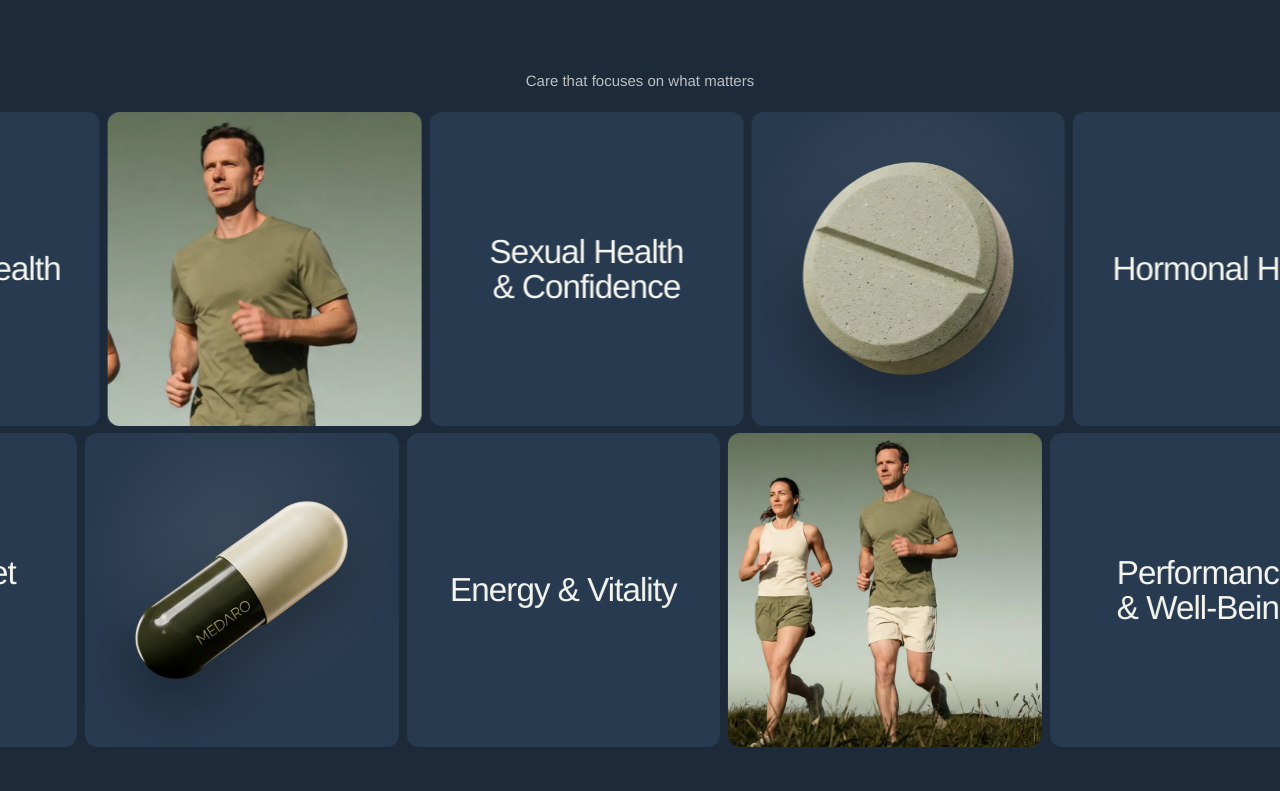
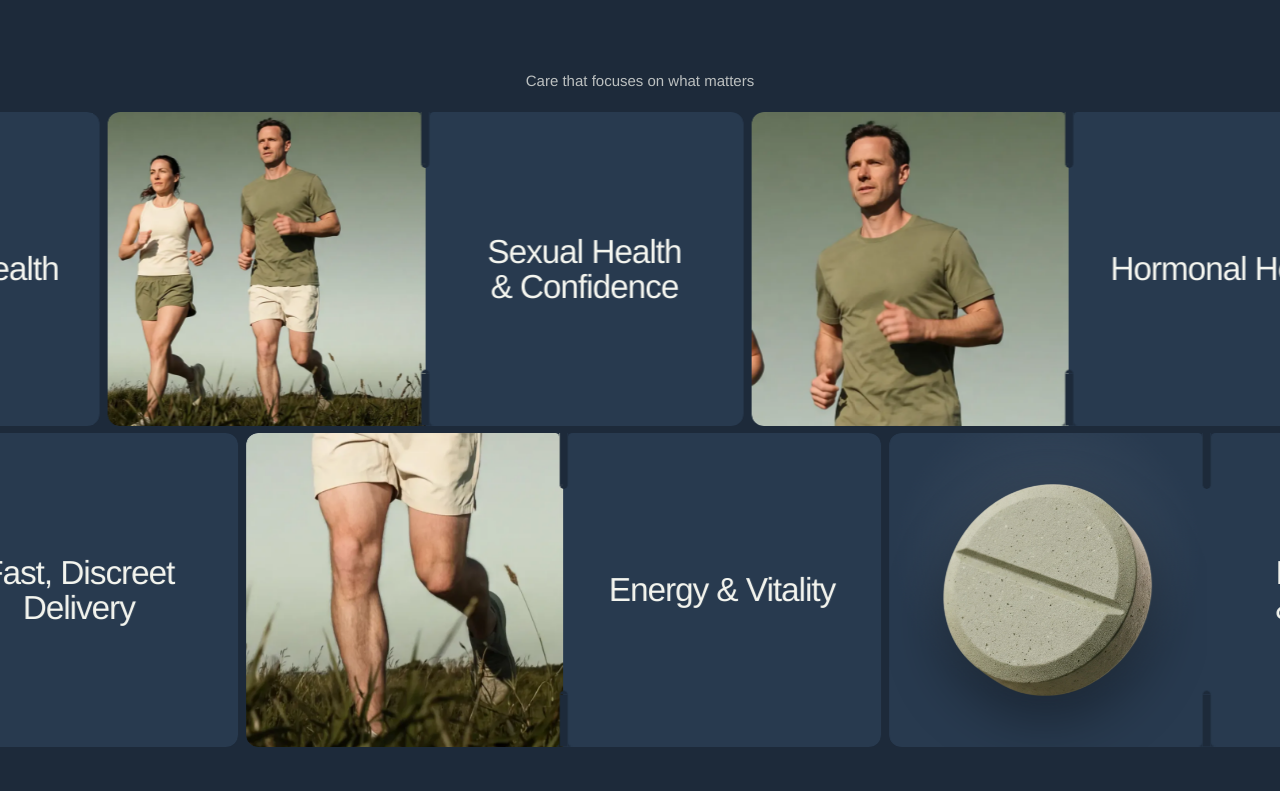
Before and after one commit to nodedesignagency/Medaro, a plain HTML site: page site/index.html in a window 1280 px wide. Shown: the part 3029-3820 px from the top of the page. Drawn offline with Linux system fonts and the light colour scheme; a web font is replaced by a local one.

Commit message:
Men's Health: link each care point to its image with the button's notched join
Image and text tiles become one piece with a round-ended notch top and
bottom at the seam, like the lime arrow button; unrelated tiles keep the
open gap. Images re-paired to their points.

Co-Authored-By: Claude Opus 5.5 <noreply@anthropic.com>
Claude-Session: https://claude.ai/code/session_01Px9K4U3vNQbEsCR7ox1kkN

```diff
--- a/site/index.html
+++ b/site/index.html
@@ -227,8 +227,8 @@
   <!-- SECTION:home/mens-health START · styles: sections/home/mens-health.css · scripts: main.js (scenes, drift) · assets: assets/images/standin-mh-*.webp, assets/images/supplements/tablet-round.webp, capsule.webp
        After the user's "When we can help" reference (2026-11-19). The page turns blue while this section holds the middle of
        the screen (data-scene). Copy: content/home.md → Men's Health, word for word. Photos are stand-ins cropped from the hero
-       photo; real ones are made after the design is approved (data-brief). Each row repeats its tiles so it covers any width;
-       only the first set is read by screen readers. -->
+       photo; real ones are made after the design is approved (data-brief). Text tiles are linked to their image as
+       pairs (notched join, after the arrow button). -->
   <section class="mh" id="mens-health" aria-labelledby="mh-title" data-scene="mens">
     <div class="mh__frame">
       <p class="mh__eyebrow">Men's Health. On Your Terms.</p>
@@ -237,34 +237,61 @@
       <p class="mh__label" id="mh-care">Care that focuses on what matters</p>
     </div>
 
+    <!-- Each care point is linked to its image like the two halves of the arrow button: one piece, a round-ended notch
+         top and bottom at the join (mask in mens-health.css). Rows repeat their pairs to cover any width; only the first
+         set is read by screen readers. -->
     <div class="mh__rows" role="list" aria-labelledby="mh-care">
       <div class="mh__row" data-drift="-1">
-            <div class="mh__tile mh__tile--photo media-brief" data-brief="Man in his forties outdoors, relaxed and confident, soft daylight, olive and blue tones; real, not posed" aria-hidden="true"><img src="assets/images/standin-mh-man.webp" alt="" width="800" height="800" loading="lazy"></div>
-            <div class="mh__tile mh__tile--text" role="listitem">Sexual Health &amp; Confidence</div>
-            <div class="mh__tile mh__tile--product" aria-hidden="true"><img src="assets/images/supplements/tablet-round.webp" alt="" loading="lazy"></div>
-            <div class="mh__tile mh__tile--text" role="listitem">Hormonal Health</div>
-            <div class="mh__tile mh__tile--photo media-brief" data-brief="Man in his forties outdoors, relaxed and confident, soft daylight, olive and blue tones; real, not posed" aria-hidden="true"><img src="assets/images/standin-mh-man.webp" alt="" width="800" height="800" loading="lazy"></div>
-            <div class="mh__tile mh__tile--text" aria-hidden="true">Sexual Health &amp; Confidence</div>
-            <div class="mh__tile mh__tile--product" aria-hidden="true"><img src="assets/images/supplements/tablet-round.webp" alt="" loading="lazy"></div>
-            <div class="mh__tile mh__tile--text" aria-hidden="true">Hormonal Health</div>
-            <div class="mh__tile mh__tile--photo media-brief" data-brief="Man in his forties outdoors, relaxed and confident, soft daylight, olive and blue tones; real, not posed" aria-hidden="true"><img src="assets/images/standin-mh-man.webp" alt="" width="800" height="800" loading="lazy"></div>
-            <div class="mh__tile mh__tile--text" aria-hidden="true">Sexual Health &amp; Confidence</div>
-            <div class="mh__tile mh__tile--product" aria-hidden="true"><img src="assets/images/supplements/tablet-round.webp" alt="" loading="lazy"></div>
-            <div class="mh__tile mh__tile--text" aria-hidden="true">Hormonal Health</div>
+        <div class="mh__pair" role="listitem">
+          <div aria-hidden="true" class="mh__tile mh__tile--photo media-brief" data-brief="Couple at ease together outdoors, candid, warm light; no clinical setting"><img src="assets/images/standin-mh-couple.webp" alt="" width="800" height="800" loading="lazy"></div>
+          <div class="mh__tile mh__tile--text">Sexual Health &amp; Confidence</div>
+        </div>
+        <div class="mh__pair" role="listitem">
+          <div aria-hidden="true" class="mh__tile mh__tile--photo media-brief" data-brief="Man in his forties outdoors, relaxed and confident, soft daylight; real, not posed"><img src="assets/images/standin-mh-man.webp" alt="" width="800" height="800" loading="lazy"></div>
+          <div class="mh__tile mh__tile--text">Hormonal Health</div>
+        </div>
+        <div class="mh__pair" aria-hidden="true">
+          <div aria-hidden="true" class="mh__tile mh__tile--photo media-brief" data-brief="Couple at ease together outdoors, candid, warm light; no clinical setting"><img src="assets/images/standin-mh-couple.webp" alt="" width="800" height="800" loading="lazy"></div>
+          <div class="mh__tile mh__tile--text">Sexual Health &amp; Confidence</div>
+        </div>
+        <div class="mh__pair" aria-hidden="true">
+          <div aria-hidden="true" class="mh__tile mh__tile--photo media-brief" data-brief="Man in his forties outdoors, relaxed and confident, soft daylight; real, not posed"><img src="assets/images/standin-mh-man.webp" alt="" width="800" height="800" loading="lazy"></div>
+          <div class="mh__tile mh__tile--text">Hormonal Health</div>
+        </div>
+        <div class="mh__pair" aria-hidden="true">
+          <div aria-hidden="true" class="mh__tile mh__tile--photo media-brief" data-brief="Couple at ease together outdoors, candid, warm light; no clinical setting"><img src="assets/images/standin-mh-couple.webp" alt="" width="800" height="800" loading="lazy"></div>
+          <div class="mh__tile mh__tile--text">Sexual Health &amp; Confidence</div>
+        </div>
+        <div class="mh__pair" aria-hidden="true">
+          <div aria-hidden="true" class="mh__tile mh__tile--photo media-brief" data-brief="Man in his forties outdoors, relaxed and confident, soft daylight; real, not posed"><img src="assets/images/standin-mh-man.webp" alt="" width="800" height="800" loading="lazy"></div>
+          <div class="mh__tile mh__tile--text">Hormonal Health</div>
+        </div>
       </div>
       <div class="mh__row" data-drift="1" data-phase="0.5">
-            <div class="mh__tile mh__tile--text" role="listitem">Energy &amp; Vitality</div>
-            <div class="mh__tile mh__tile--photo media-brief" data-brief="Couple at ease together outdoors, candid, warm light; no clinical setting" aria-hidden="true"><img src="assets/images/standin-mh-couple.webp" alt="" width="800" height="800" loading="lazy"></div>
-            <div class="mh__tile mh__tile--text" role="listitem">Performance &amp; Well-Being</div>
-            <div class="mh__tile mh__tile--photo media-brief" data-brief="Close crop of a man running or training, motion, morning light" aria-hidden="true"><img src="assets/images/standin-mh-stride.webp" alt="" width="800" height="800" loading="lazy"></div>
-            <div class="mh__tile mh__tile--text" role="listitem">Fast, Discreet Delivery</div>
-            <div class="mh__tile mh__tile--product" aria-hidden="true"><img src="assets/images/supplements/capsule.webp" alt="" loading="lazy"></div>
-            <div class="mh__tile mh__tile--text" aria-hidden="true">Energy &amp; Vitality</div>
-            <div class="mh__tile mh__tile--photo media-brief" data-brief="Couple at ease together outdoors, candid, warm light; no clinical setting" aria-hidden="true"><img src="assets/images/standin-mh-couple.webp" alt="" width="800" height="800" loading="lazy"></div>
-            <div class="mh__tile mh__tile--text" aria-hidden="true">Performance &amp; Well-Being</div>
-            <div class="mh__tile mh__tile--photo media-brief" data-brief="Close crop of a man running or training, motion, morning light" aria-hidden="true"><img src="assets/images/standin-mh-stride.webp" alt="" width="800" height="800" loading="lazy"></div>
-            <div class="mh__tile mh__tile--text" aria-hidden="true">Fast, Discreet Delivery</div>
-            <div class="mh__tile mh__tile--product" aria-hidden="true"><img src="assets/images/supplements/capsule.webp" alt="" loading="lazy"></div>
+        <div class="mh__pair" role="listitem">
+          <div aria-hidden="true" class="mh__tile mh__tile--photo media-brief" data-brief="Close crop of a man running or training, motion, morning light"><img src="assets/images/standin-mh-stride.webp" alt="" width="800" height="800" loading="lazy"></div>
+          <div class="mh__tile mh__tile--text">Energy &amp; Vitality</div>
+        </div>
+        <div class="mh__pair" role="listitem">
+          <div aria-hidden="true" class="mh__tile mh__tile--product"><img src="assets/images/supplements/tablet-round.webp" alt="" loading="lazy"></div>
+          <div class="mh__tile mh__tile--text">Performance &amp; Well-Being</div>
+        </div>
+        <div class="mh__pair" role="listitem">
+          <div aria-hidden="true" class="mh__tile mh__tile--product"><img src="assets/images/supplements/capsule.webp" alt="" loading="lazy"></div>
+          <div class="mh__tile mh__tile--text">Fast, Discreet Delivery</div>
+        </div>
+        <div class="mh__pair" aria-hidden="true">
+          <div aria-hidden="true" class="mh__tile mh__tile--photo media-brief" data-brief="Close crop of a man running or training, motion, morning light"><img src="assets/images/standin-mh-stride.webp" alt="" width="800" height="800" loading="lazy"></div>
+          <div class="mh__tile mh__tile--text">Energy &amp; Vitality</div>
+        </div>
+        <div class="mh__pair" aria-hidden="true">
+          <div aria-hidden="true" class="mh__tile mh__tile--product"><img src="assets/images/supplements/tablet-round.webp" alt="" loading="lazy"></div>
+          <div class="mh__tile mh__tile--text">Performance &amp; Well-Being</div>
+        </div>
+        <div class="mh__pair" aria-hidden="true">
+          <div aria-hidden="true" class="mh__tile mh__tile--product"><img src="assets/images/supplements/capsule.webp" alt="" loading="lazy"></div>
+          <div class="mh__tile mh__tile--text">Fast, Discreet Delivery</div>
+        </div>
       </div>
     </div>
 
--- a/site/sections/home/mens-health.css
+++ b/site/sections/home/mens-health.css
@@ -10,7 +10,8 @@
    styles.css fades them. Two blues to compare: ?blue=a (deep slate, default)
    and ?blue=b (denim).
    Copy: content/home.md → Men's Health, word for word. The five "Care that
-   focuses on what matters" points are the text tiles.
+   focuses on what matters" points are the text tiles, each linked to its
+   image as one notched piece (see Pairs).
    ========================================================================== */
 
 :root {
@@ -120,6 +121,64 @@
   letter-spacing: -0.03em;
   text-wrap: balance;
 }
+/* ---------- Pairs: each care point linked to its image ----------
+   (user, 2026-11-19: "related image and text will get linked like this")
+   The same join as the lime arrow button: one piece, two halves, a
+   round-ended notch cut in from the top and the bottom where they meet,
+   the neck between the notches left whole. Proportions from the button:
+   notch as wide as the grid gap (8), 18% of the height deep, 4px rounded
+   mouth, round bottom. Pairs keep the grid: two tiles plus one gap wide.
+   The notches are a mask: eight small shapes XOR'd out of a full layer. */
+.mh__pair {
+  --nw: var(--mh-gap);                                  /* notch width */
+  --nr: 4px;                                            /* rounded mouth */
+  --nd: round(calc(var(--mh-tile) * 0.18), 1px);        /* notch depth */
+  --nh: calc(var(--nd) - var(--nw) / 2);                /* straight part */
+  --fx: calc(var(--nw) / 2 + var(--nr) / 2);            /* mouth offset */
+  --cut-l: radial-gradient(circle var(--nr) at 0 100%, #0000 calc(100% - 0.5px), #000);
+  --cut-r: radial-gradient(circle var(--nr) at 100% 100%, #0000 calc(100% - 0.5px), #000);
+  --cut-lb: radial-gradient(circle var(--nr) at 0 0, #0000 calc(100% - 0.5px), #000);
+  --cut-rb: radial-gradient(circle var(--nr) at 100% 0, #0000 calc(100% - 0.5px), #000);
+  --u-t: radial-gradient(circle calc(var(--nw) / 2) at 50% 0, #000 calc(100% - 0.5px), #0000);
+  --u-b: radial-gradient(circle calc(var(--nw) / 2) at 50% 100%, #000 calc(100% - 0.5px), #0000);
+  --solid: linear-gradient(#000 0 0);
+  display: flex;
+  flex: none;
+  width: calc(2 * var(--mh-tile) + var(--mh-gap));
+  height: var(--mh-tile);
+  overflow: hidden;
+  border-radius: 12px;
+  -webkit-mask:
+    var(--solid) 50% 0 / var(--nw) var(--nh) no-repeat,
+    var(--u-t) 50% var(--nh) / var(--nw) calc(var(--nw) / 2) no-repeat,
+    var(--cut-l) calc(50% - var(--fx)) 0 / var(--nr) var(--nr) no-repeat,
+    var(--cut-r) calc(50% + var(--fx)) 0 / var(--nr) var(--nr) no-repeat,
+    var(--solid) 50% 100% / var(--nw) var(--nh) no-repeat,
+    var(--u-b) 50% calc(100% - var(--nh)) / var(--nw) calc(var(--nw) / 2) no-repeat,
+    var(--cut-lb) calc(50% - var(--fx)) 100% / var(--nr) var(--nr) no-repeat,
+    var(--cut-rb) calc(50% + var(--fx)) 100% / var(--nr) var(--nr) no-repeat,
+    var(--solid);
+  -webkit-mask-composite: xor;
+  mask:
+    var(--solid) 50% 0 / var(--nw) var(--nh) no-repeat,
+    var(--u-t) 50% var(--nh) / var(--nw) calc(var(--nw) / 2) no-repeat,
+    var(--cut-l) calc(50% - var(--fx)) 0 / var(--nr) var(--nr) no-repeat,
+    var(--cut-r) calc(50% + var(--fx)) 0 / var(--nr) var(--nr) no-repeat,
+    var(--solid) 50% 100% / var(--nw) var(--nh) no-repeat,
+    var(--u-b) 50% calc(100% - var(--nh)) / var(--nw) calc(var(--nw) / 2) no-repeat,
+    var(--cut-lb) calc(50% - var(--fx)) 100% / var(--nr) var(--nr) no-repeat,
+    var(--cut-rb) calc(50% + var(--fx)) 100% / var(--nr) var(--nr) no-repeat,
+    var(--solid);
+  mask-composite: exclude;
+}
+/* each half runs to the middle of the neck */
+.mh__pair > .mh__tile {
+  width: calc(var(--mh-tile) + var(--mh-gap) / 2);
+  height: 100%;
+  aspect-ratio: auto;
+  border-radius: 0;
+}
+
 /* Product tiles: a MEDARO macro render on the tile colour, lit from above */
 .mh__tile--product {
   background:
```
Also changed, not shown: 1 other file.
